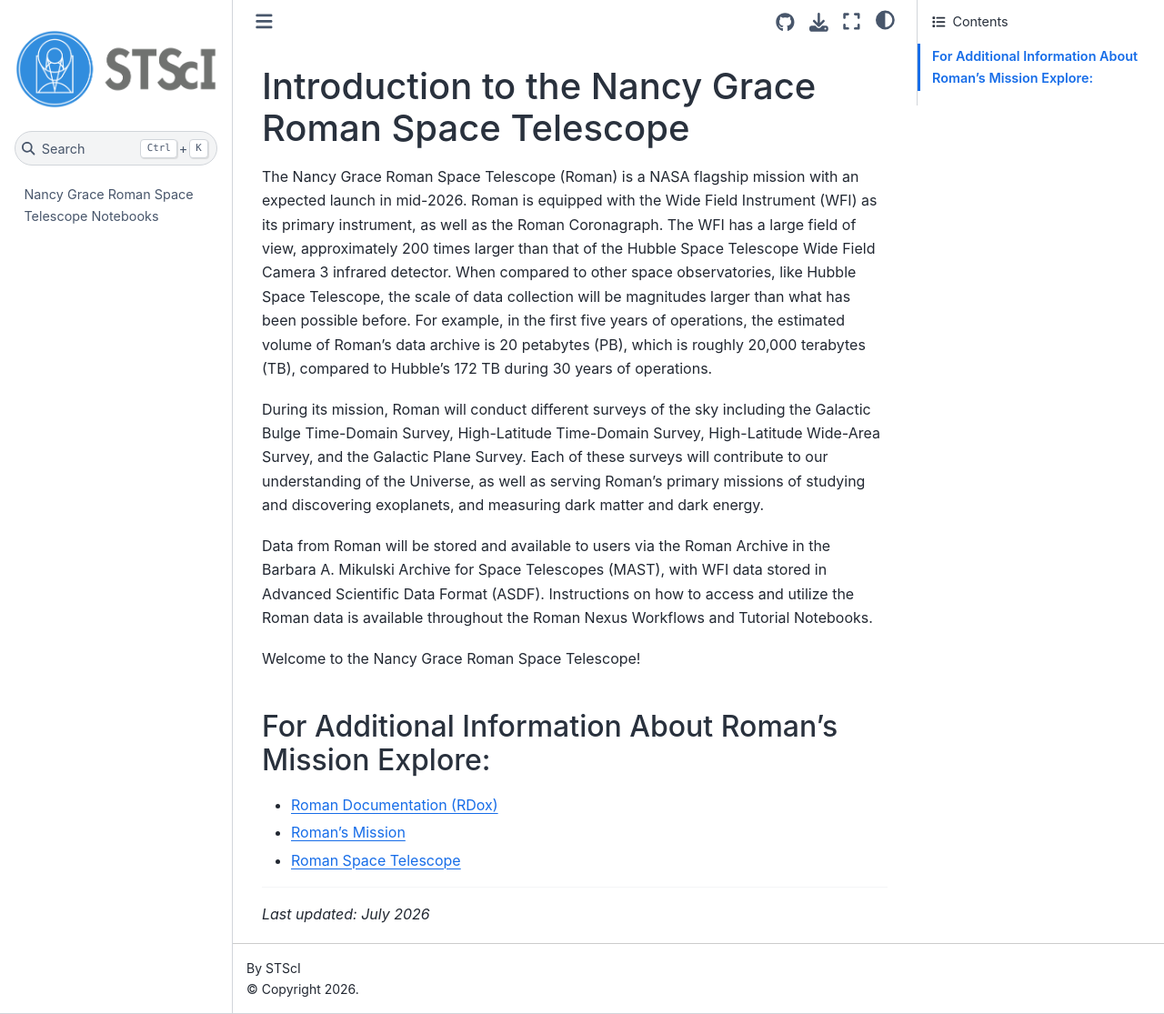
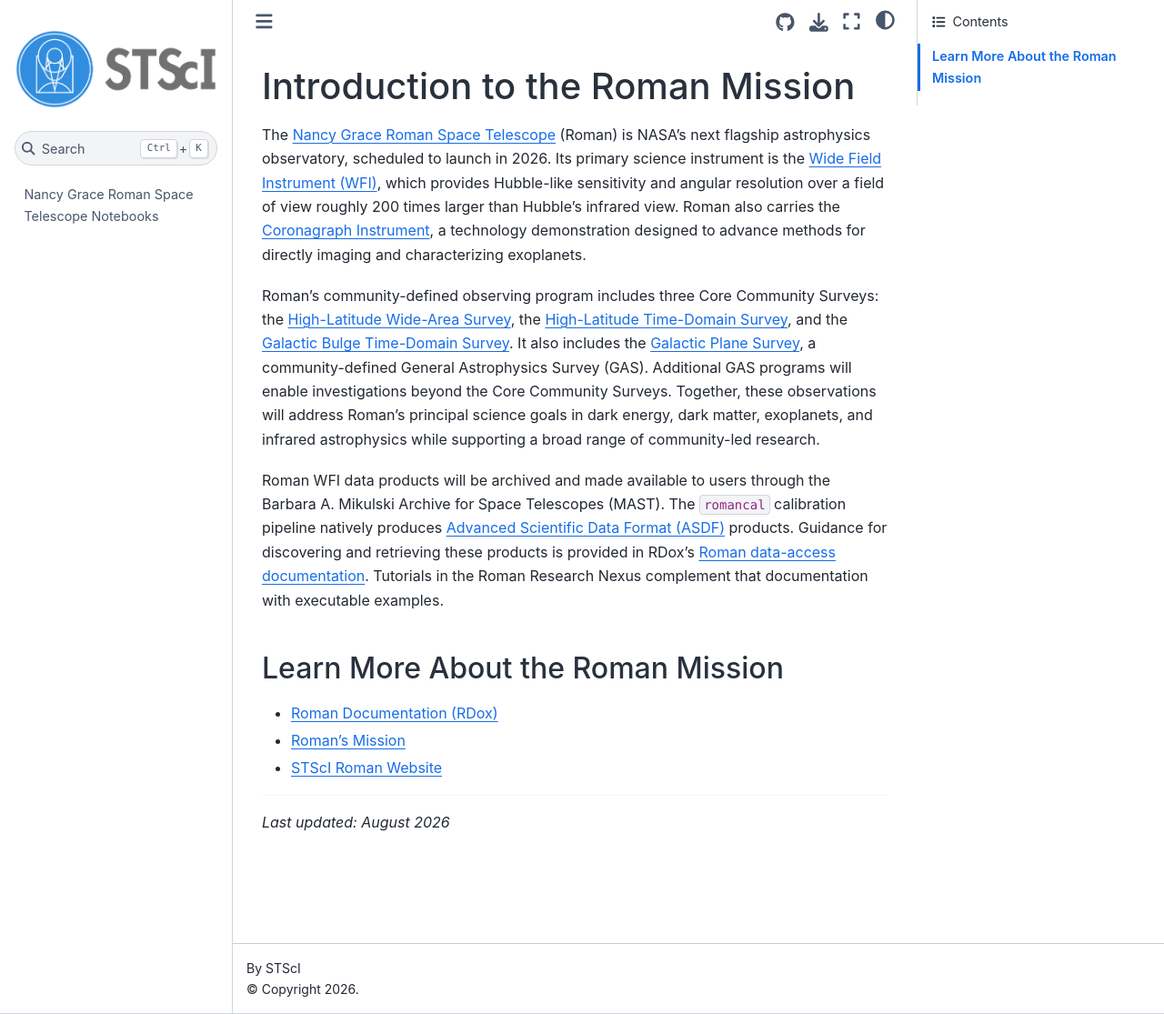
Before and after one commit to spacetelescope/roman_notebooks, a Jupyter Book: the page built from markdown/roman_Intro.md, in a window 1280 px wide and 1115 px high. Shown: the whole window at 91% size. Built offline with Jupyter Book 1.0.4 settings and Sphinx 7.4.7 and the Sphinx Book theme 1.1.4, drawn with Linux system fonts in a browser that asks for light colours; pages that are not in the unit, such as notebooks, are missing from menus.

Commit message:
Update Roman mission introduction
Co-authored-by: Copilot App <223556219+Copilot@users.noreply.github.com>

```diff
--- a/markdown/roman_Intro.md
+++ b/markdown/roman_Intro.md
@@ -1,18 +1,15 @@
-# Introduction to the Nancy Grace Roman Space Telescope
+# Introduction to the Roman Mission
 
-The Nancy Grace Roman Space Telescope (Roman) is a NASA flagship mission with an expected launch in mid-2026. Roman is equipped with the Wide Field Instrument (WFI) as its primary instrument, as well as the Roman Coronagraph. The WFI has a large field of view, approximately 200 times larger than that of the Hubble Space Telescope Wide Field Camera 3 infrared detector. When compared to other space observatories, like Hubble Space Telescope, the scale of data collection will be magnitudes larger than what has been possible before. For example, in the first five years of operations, the estimated volume of Roman's data archive is 20 petabytes (PB), which is roughly 20,000 terabytes (TB), compared to Hubble's 172 TB during 30 years of operations.
+The [Nancy Grace Roman Space Telescope](https://science.nasa.gov/mission/roman-space-telescope/) (Roman) is NASA's next flagship astrophysics observatory, scheduled to launch in 2026. Its primary science instrument is the [Wide Field Instrument (WFI)](https://roman-docs.stsci.edu/roman-instruments/the-wide-field-instrument), which provides Hubble-like sensitivity and angular resolution over a field of view roughly 200 times larger than Hubble's infrared view. Roman also carries the [Coronagraph Instrument](https://roman-docs.stsci.edu/roman-instruments/roman-coronagraph-instrument), a technology demonstration designed to advance methods for directly imaging and characterizing exoplanets.
 
-During its mission, Roman will conduct different surveys of the sky including the Galactic Bulge Time-Domain Survey, High-Latitude Time-Domain Survey, High-Latitude Wide-Area Survey, and the Galactic Plane Survey. Each of these surveys will contribute to our understanding of the Universe, as well as serving Roman's primary missions of studying and discovering exoplanets, and measuring dark matter and dark energy.
+Roman's community-defined observing program includes three Core Community Surveys: the [High-Latitude Wide-Area Survey](https://roman-docs.stsci.edu/roman-community-defined-surveys/high-latitude-wide-area-survey), the [High-Latitude Time-Domain Survey](https://roman-docs.stsci.edu/roman-community-defined-surveys/high-latitude-time-domain-survey), and the [Galactic Bulge Time-Domain Survey](https://roman-docs.stsci.edu/roman-community-defined-surveys/galactic-bulge-time-domain-survey). It also includes the [Galactic Plane Survey](https://roman-docs.stsci.edu/roman-community-defined-surveys/galactic-plane-survey), a community-defined General Astrophysics Survey (GAS). Additional GAS programs will enable investigations beyond the Core Community Surveys. Together, these observations will address Roman's principal science goals in dark energy, dark matter, exoplanets, and infrared astrophysics while supporting a broad range of community-led research.
 
-Data from Roman will be stored and available to users via the Roman Archive in the Barbara A. Mikulski Archive for Space Telescopes (MAST), with WFI data stored in Advanced Scientific Data Format (ASDF). Instructions on how to access and utilize the Roman data is available throughout the Roman Nexus Workflows and Tutorial Notebooks.
+Roman WFI data products will be archived and made available to users through the Barbara A. Mikulski Archive for Space Telescopes (MAST). The `romancal` calibration pipeline natively produces [Advanced Scientific Data Format (ASDF)](https://roman-docs.stsci.edu/data-handbook/wfi-data-levels-and-products/asdf-format-information) products. Guidance for discovering and retrieving these products is provided in RDox's [Roman data-access documentation](https://roman-docs.stsci.edu/data-handbook/accessing-wfi-data). Tutorials in the Roman Research Nexus complement that documentation with executable examples.
 
-Welcome to the Nancy Grace Roman Space Telescope!
-
-
-## For Additional Information About Roman’s Mission Explore:
+## Learn More About the Roman Mission
 - [Roman Documentation (RDox)](https://roman-docs.stsci.edu/)
 - [Roman's Mission](https://science.nasa.gov/mission/roman-space-telescope/)
-- [Roman Space Telescope](https://www.stsci.edu/roman)
+- [STScI Roman Website](https://www.stsci.edu/roman)
 
 ---
-*Last updated: July 2026*
+*Last updated: August 2026*
```
